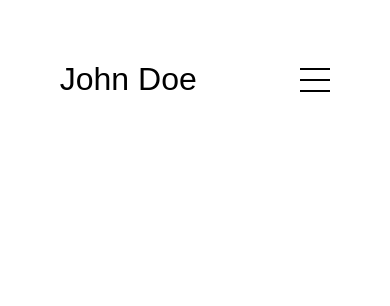
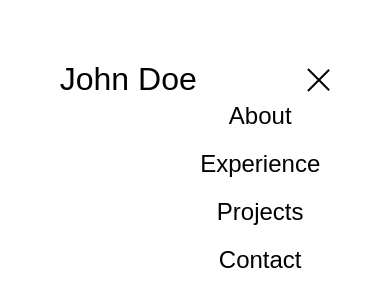
Before and after one commit to isgtgreen/website-project-1, a plain HTML site: page index.html in a window 390 px wide. Both pictures are taken after a click on the element 315 px from the left and 79 px from the top of the page. Drawn offline with Linux system fonts and the light colour scheme.

Commit message:
added hamburger menu function

```diff
--- a/script.js
+++ b/script.js
@@ -0,0 +1,6 @@
+function toggleMenu() {
+    const menu = document.querySelector(".menu-links");
+    const icon = document.querySelector(".hamburger-icon");
+    menu.classList.toggle("open");
+    icon.classList.toggle("open");
+}
--- a/style.css
+++ b/style.css
@@ -101,3 +101,45 @@ a:hover {
 	overflow: hidden;
 	transition: all 0.3 ease-in-out;
 }
+
+.menu-links a {
+	display: block;
+	padding: 10px;
+	text-align: center;
+	font-size: 1.5rem;
+	color: black;
+	text-decoration: none;
+	transition: all 0.3 ease-in-out;
+}
+
+.menu-links li {
+	list-style: none;
+}
+
+.menu-links.open {
+	max-height: 300px;
+}
+
+.hamburger-icon.open span:nth-child(2) {
+	opacity: 0;
+}
+
+.hamburger-icon.open span:first-child {
+	transform: rotate(45deg) translate(10px, 5px);
+}
+
+.hamburger-icon.open span:last-child {
+	transform: rotate(-45deg) translate(10px, -5px);
+}
+
+.hamburger-icon span:first-child {
+	transform: none;
+}
+
+.hamburger-icon span:first-child {
+	opacity: 1;
+}
+
+.hamburger-icon span:first-child {
+	transform: none;
+}
```
